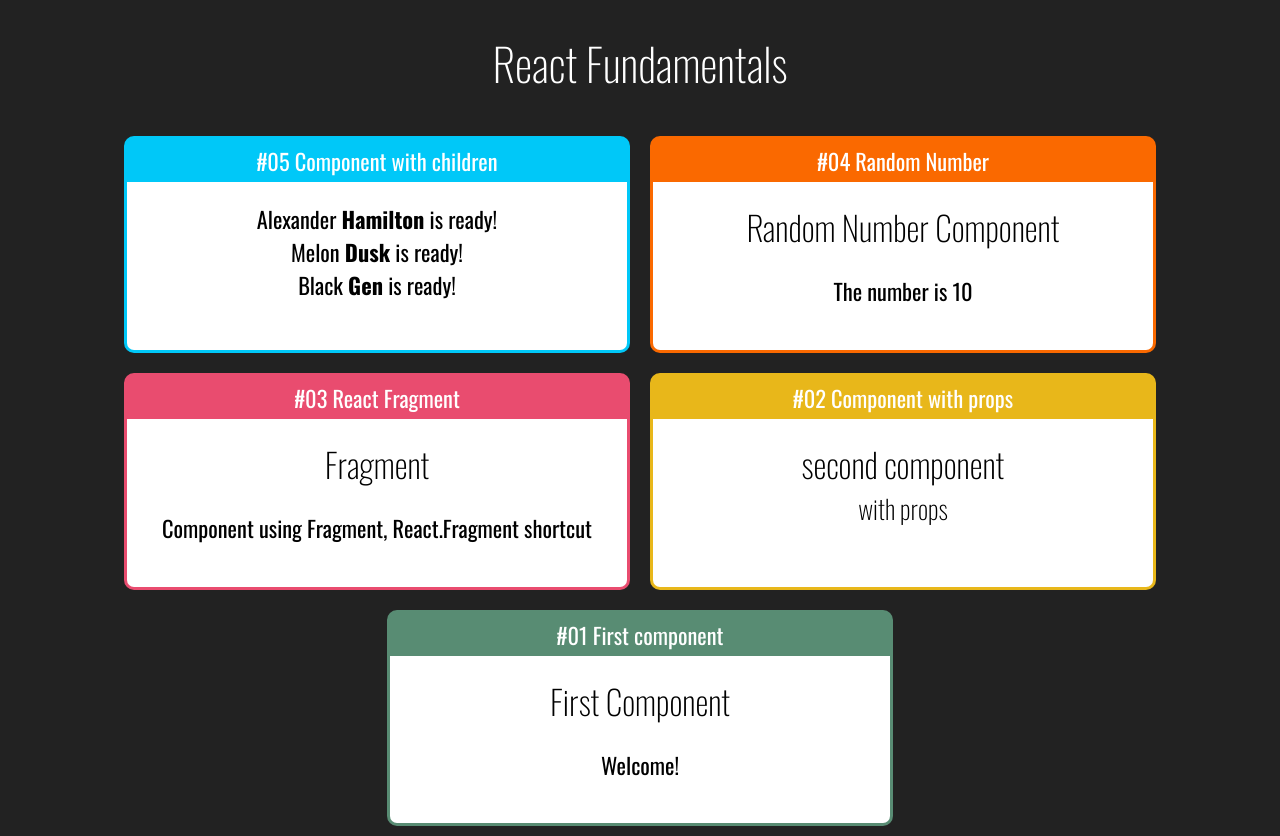
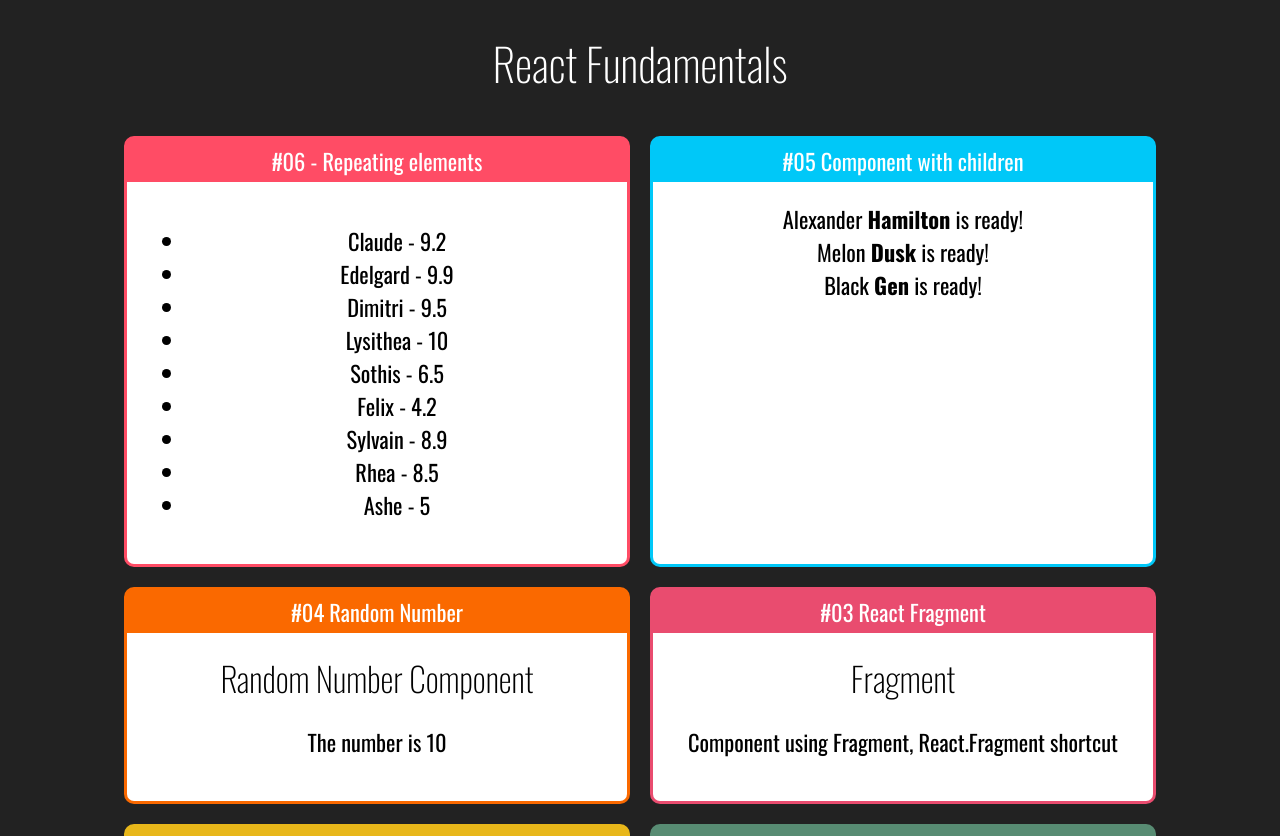
Before and after one commit to black-dev-x/react-foundations-coder, a React (Create React App) app: page / in a window 1280 px wide. Shown: the top 836 px of the page. Built offline with nearby package versions, Linux system fonts and the light colour scheme.

Commit message:
repeating elements with map

```diff
--- a/src/App.jsx
+++ b/src/App.jsx
@@ -7,11 +7,15 @@
 import Card from './components/layout/Card'
 import Family from './components/basics/Family'
 import FamilyMember from './components/basics/FamilyMember'
+import StudentList from './components/repeat/StudentList'
 
 const App = _ => (
   <div className='App'>
     <h1>React Fundamentals</h1>
     <section className='exercises'>
+      <Card title='#06 - Repeating elements' color='#ff4C65'>
+        <StudentList />
+      </Card>
       <Card title='#05 Component with children' color='#00C8F8'>
         <Family action='is ready!'>
           <FamilyMember name='Alexander' surname='Hamilton'></FamilyMember>
--- /dev/null
+++ b/src/components/repeat/StudentList.jsx
@@ -0,0 +1,17 @@
+import React from 'react'
+
+import students from '../../data/students'
+
+const StudentList = () => (
+  <div>
+    <ul>
+      {students.map(student => (
+        <li key={student.id}>
+          {student.name} - {student.grade}
+        </li>
+      ))}
+    </ul>
+  </div>
+)
+
+export default StudentList
--- /dev/null
+++ b/src/data/students.js
@@ -0,0 +1,12 @@
+const students = [
+  { id: 1, name: 'Claude', grade: 9.2 },
+  { id: 2, name: 'Edelgard', grade: 9.9 },
+  { id: 3, name: 'Dimitri', grade: 9.5 },
+  { id: 4, name: 'Lysithea', grade: 10 },
+  { id: 5, name: 'Sothis', grade: 6.5 },
+  { id: 6, name: 'Felix', grade: 4.2 },
+  { id: 7, name: 'Sylvain', grade: 8.9 },
+  { id: 8, name: 'Rhea', grade: 8.5 },
+  { id: 9, name: 'Ashe', grade: 5.0 }
+]
+export default students
```
